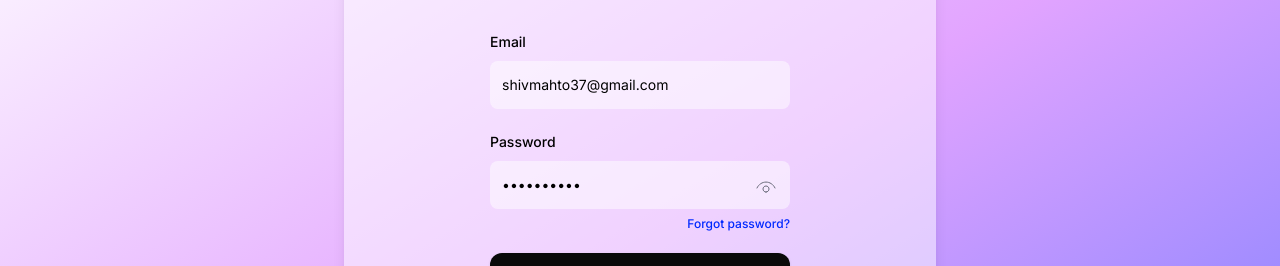
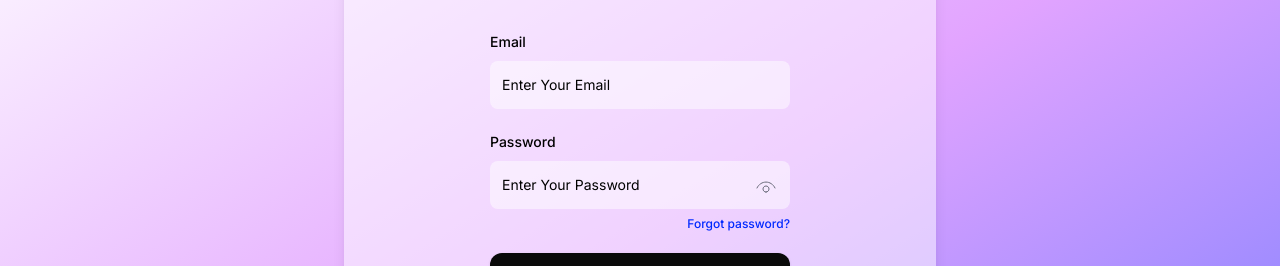
Before and after one commit to shivom007/next-auth, a Next.js app: page /login in a window 1280 px wide. Shown: the part 158-424 px from the top of the page. Built offline with nearby package versions, Linux system fonts and the light colour scheme; no server answers.

Commit message:
some changes

```diff
--- a/app/(auth)/login/page.tsx
+++ b/app/(auth)/login/page.tsx
@@ -44,8 +44,8 @@ const Login = () => {
   const form = useForm<z.infer<typeof FormSchema>>({
     resolver: zodResolver(FormSchema),
     defaultValues: {
-      email: "shivmahto37@gmail.com",
-      password: "Shivom@007",
+      email: "",
+      password: "",
     },
   });
 
```
